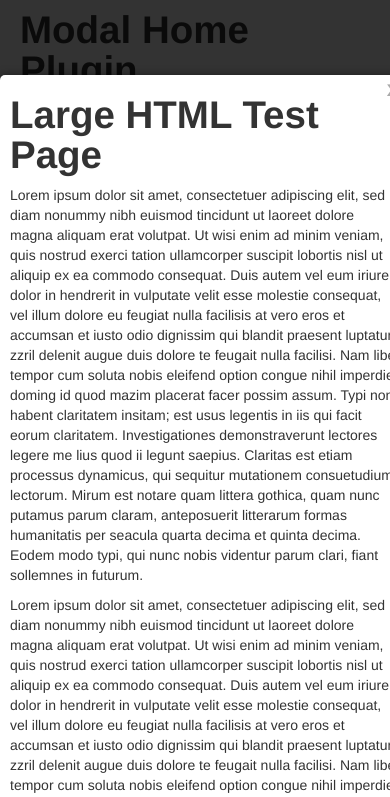
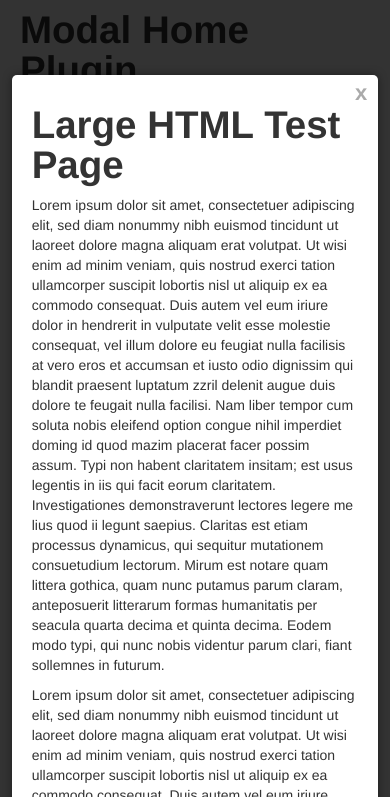
Before and after one commit to danfusion/modal-home, a website: page index.html in a window 390 px wide. Both pictures are taken after a click on the link "Click for Modal". Shown: the top 797 px of the page. Drawn offline with Linux system fonts and the light colour scheme.

Commit message:
Update modalHome.css
*changed positioning and widths so that IE7 would behave its bad self

```diff
--- a/css/modalHome.css
+++ b/css/modalHome.css
@@ -4,7 +4,7 @@
     width: 100%;
     background: #000;
     background: rgba(0,0,0,.8);
-    z-index: 1000;
+    z-index: 100;
     display: none;
     top: 0;
     left: 0;
@@ -13,14 +13,11 @@
 .jhm-modal {
     display: none;
     top: 100px;
-    left: 0;
-    right: 0;
-    margin: 0 auto;
-    width: 660px;
+    left: 15%;
+    width: 70%;
     background: #fff;
     position: absolute;
-    z-index: 1001;
-    padding: 30px 40px 34px;
+    z-index: 101;
     -moz-border-radius: 5px;
     -webkit-border-radius: 5px;
     border-radius: 5px;
@@ -28,15 +25,17 @@
     -webkit-box-shadow: 0 0 10px rgba(0,0,0,.4);
     -box-shadow: 0 0 10px rgba(0,0,0,.4);
 }
+.jhm-modal-content {
+    padding: 20px;
+}
 
-.jhm-modal.small 		{ width: 200px; margin-left: -140px;}
-.jhm-modal.medium 		{ width: 400px; margin-left: -240px;}
-.jhm-modal.large 		{ width: 600px; margin-left: -340px;}
-.jhm-modal.xlarge 		{ width: 800px; margin-left: -440px;}
+.jhm-modal.small        { width: 200px; margin-left: -140px;}
+.jhm-modal.medium       { width: 400px; margin-left: -240px;}
+.jhm-modal.large        { width: 600px; margin-left: -340px;}
+.jhm-modal.xlarge       { width: 800px; margin-left: -440px;}
 
 .jhm-modal .jhm-modal-close {
     font-size: 22px;
-    line-height: .5;
     position: absolute;
     top: 8px;
     right: 11px;
@@ -56,8 +55,7 @@
 @media screen and (max-width: 740px) {
 .jhm-modal {
     left: 0;
-    width: 100%;
-    padding: 10px;
-    margin: 0;
+    width: 94%;
+    margin: 0 3%;
 }
 }
```
